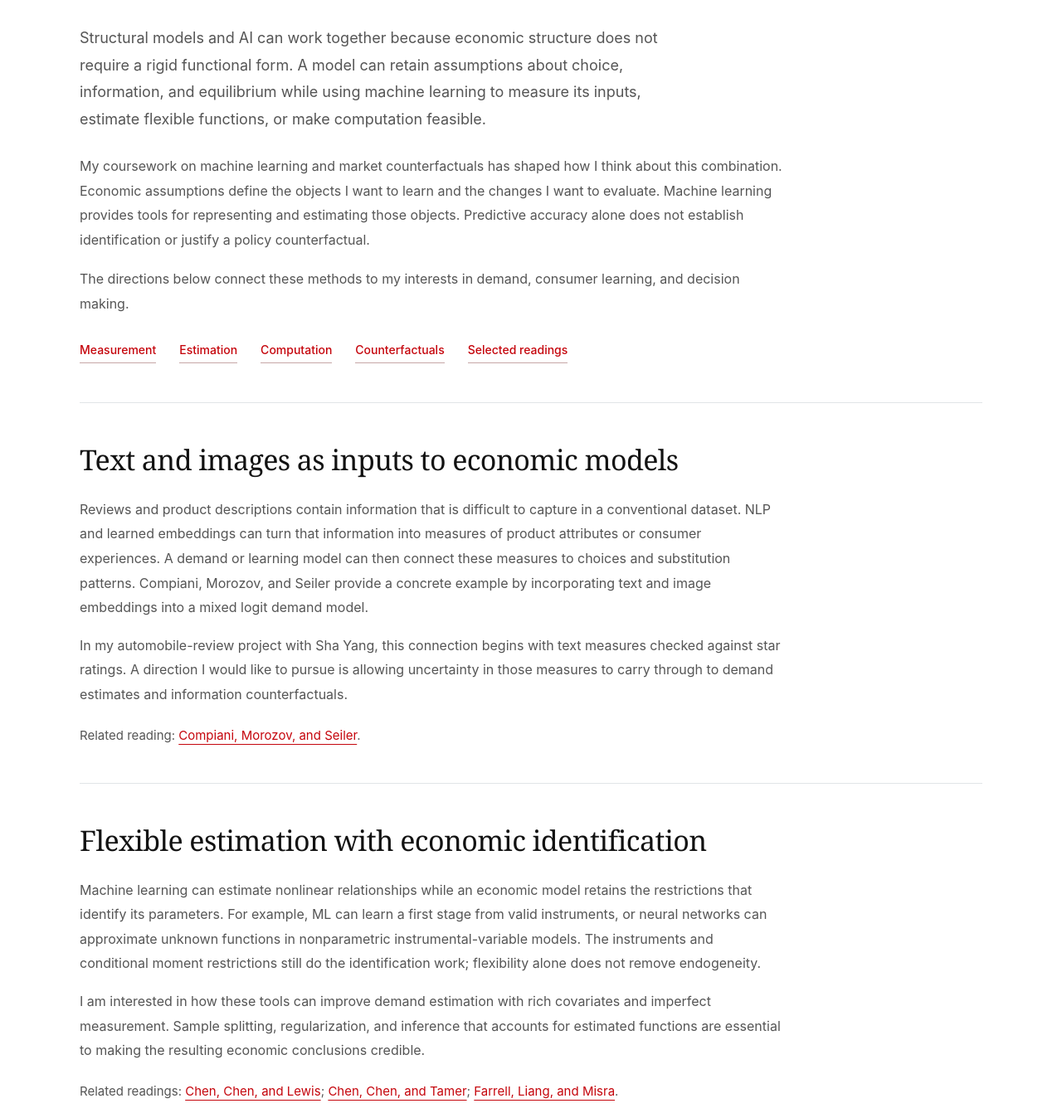
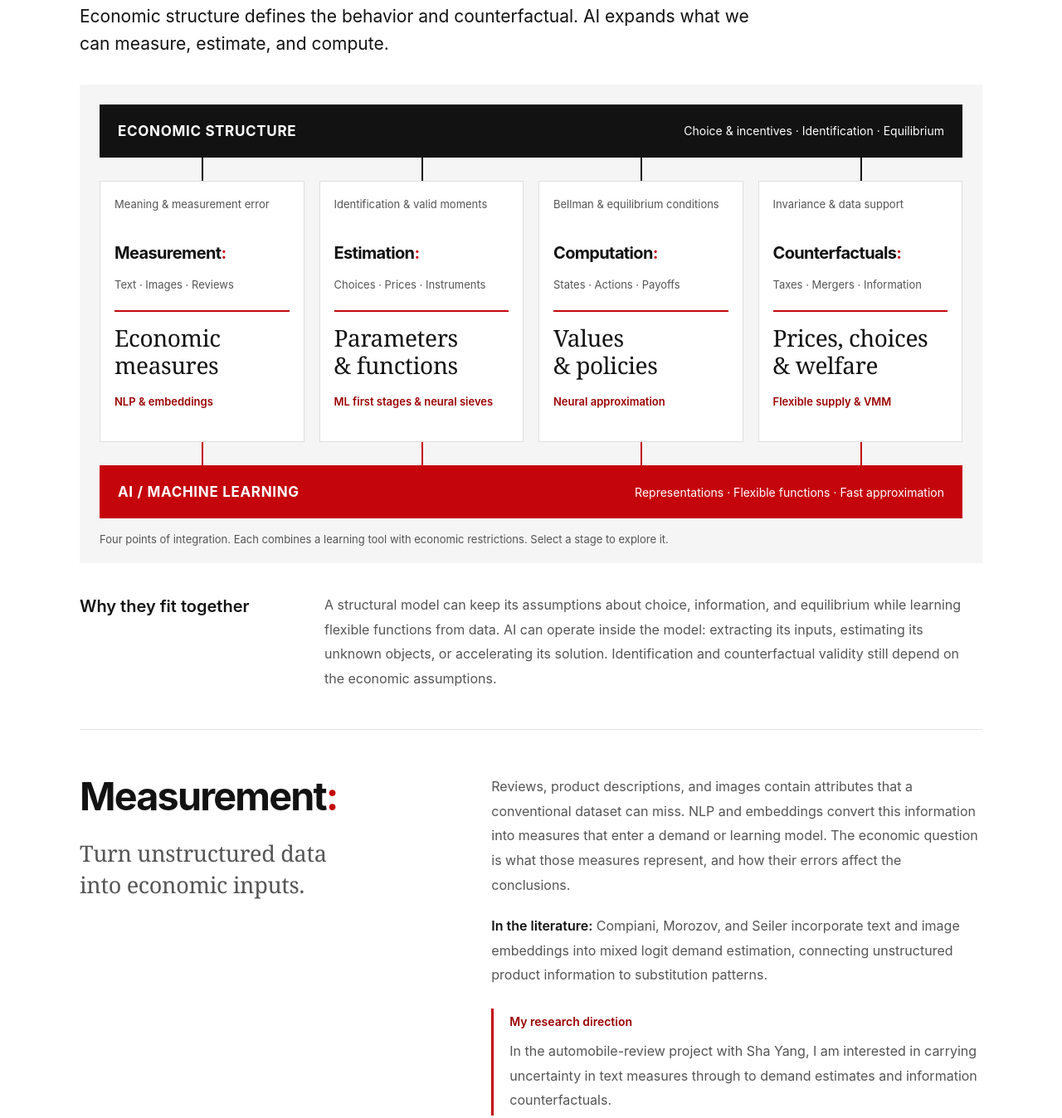
Before and after one commit to ZacharyZhangIOMKT/zacharyzhangiomkt.github.io, a plain HTML site: page ideas.html in a window 1280 px wide. Shown: the part 277-1625 px from the top of the page at 83% size. Drawn offline with Linux system fonts and the light colour scheme.

Commit message:
Lead Structural Models × AI with a visual framework and stronger method headings

```diff
--- /dev/null
+++ b/ideas.css
@@ -0,0 +1,47 @@
+/* A visual methods map and stronger hierarchy for Structural Models × AI. */
+.ideas-page .ideas-hero{padding-top:54px;padding-bottom:0}
+.ideas-page .ideas-hero>.eyebrow{margin-bottom:17px}
+.ideas-page .ideas-hero>h1{font-size:clamp(43px,5.1vw,68px);line-height:1.08;letter-spacing:-2px;margin-bottom:21px}
+.ideas-page .ideas-hero>h1 em{white-space:nowrap}
+.ideas-page .ideas-lead{max-width:820px;font-size:21px;line-height:1.6;color:var(--ink);margin-bottom:32px}
+.ideas-page .concept-map{margin:0;background:#f5f5f5;padding:24px 24px 18px}
+.ideas-page .structure-band,.ideas-page .learning-band{display:flex;align-items:center;justify-content:space-between;gap:20px;padding:18px 22px}
+.ideas-page .structure-band{background:var(--ink);color:#fff}
+.ideas-page .learning-band{background:var(--red);color:#fff}
+.ideas-page .band-title{font-size:17px;letter-spacing:.04em;font-weight:700}
+.ideas-page .band-description{font-size:14px;text-align:right}
+.ideas-page .map-stages{display:grid;grid-template-columns:repeat(4,minmax(0,1fr));gap:18px;padding:28px 0}
+.ideas-page .map-node{position:relative;display:flex;flex-direction:column;background:#fff;text-decoration:none;border:1px solid #dedede;padding:18px 17px;min-width:0;transition:border-color .15s,background .15s}
+.ideas-page .map-node:before{content:"";position:absolute;left:50%;top:-29px;height:28px;border-left:2px solid var(--ink)}
+.ideas-page .map-node:after{content:"";position:absolute;left:50%;bottom:-29px;height:28px;border-left:2px solid var(--red)}
+.ideas-page .map-node:hover{border-color:var(--red);background:#fff9f9}
+.ideas-page .map-constraint{font-size:13px;line-height:1.45;color:var(--muted);min-height:38px;margin-bottom:18px}
+.ideas-page .map-node h2{font-family:var(--sans);font-weight:650;font-size:20px;line-height:1.2;letter-spacing:-.65px;margin-bottom:17px}
+.ideas-page .map-node h2 span{color:var(--red)}
+.ideas-page .map-input{font-size:13px;line-height:1.5;color:var(--muted);min-height:40px}
+.ideas-page .map-output{font-family:var(--serif);font-size:28px;line-height:1.18;letter-spacing:-.4px;padding:15px 0 18px;flex:1;border-top:2px solid var(--red)}
+.ideas-page .map-tool{font-size:13px;line-height:1.5;color:var(--accent);font-weight:600;min-height:39px}
+.ideas-page .concept-map figcaption{font-size:13px;line-height:1.6;color:var(--muted);padding-top:15px}
+.ideas-page .compatibility{display:grid;grid-template-columns:260px 1fr;gap:35px;padding:36px 0 46px;align-items:start}
+.ideas-page .compatibility h2{font-family:var(--sans);font-size:20px;font-weight:600;line-height:1.4;margin:2px 0 0}
+.ideas-page .compatibility p{font-size:16px;line-height:1.85;margin:0}
+.ideas-page .method-sections{padding-bottom:35px}
+.ideas-page .method-section{display:grid;grid-template-columns:minmax(0,1fr) minmax(0,1.35fr);gap:58px;border-top:1px solid var(--line);padding:54px 0 58px;scroll-margin-top:120px}
+.ideas-page .method-heading h2{font-family:var(--sans);font-size:clamp(32px,3.65vw,49px);font-weight:650;line-height:1.15;letter-spacing:-1.8px;margin-bottom:22px;overflow-wrap:normal}
+.ideas-page .method-heading h2 span{color:var(--red)}
+.ideas-page .method-heading h3{font-size:27px;line-height:1.4;color:var(--muted);letter-spacing:-.3px}
+.ideas-page .method-body p{font-size:16px;line-height:1.85;margin-bottom:20px}
+.ideas-page .method-body strong{font-weight:600;color:var(--ink)}
+.ideas-page .method-body .direction{border-left:3px solid var(--red);padding:3px 0 3px 19px;margin:25px 0}
+.ideas-page .direction strong{display:block;font-size:14px;color:var(--accent);margin-bottom:8px}
+.ideas-page .method-body .method-reading{font-size:14px;margin-bottom:0}
+.ideas-page .method-reading a{color:var(--accent)}
+.ideas-page #readings{padding-bottom:50px;scroll-margin-top:120px}
+.ideas-page #readings .research-group-heading{border-top:2px solid var(--red)}
+.ideas-page #readings .research-group-heading h2{font-size:36px}
+.ideas-page #readings .research-group-heading p{font-size:16px;max-width:800px}
+.ideas-page .reading-list{max-width:100%;display:grid;grid-template-columns:1fr 1fr;column-gap:55px;row-gap:7px;margin-top:8px}
+.ideas-page .reading-list li{padding-bottom:24px}
+@media(max-width:1000px){.ideas-page .map-stages{gap:12px}.ideas-page .concept-map{padding:20px 16px 16px}.ideas-page .map-node{padding:15px 12px}.ideas-page .map-node h2{font-size:17px;letter-spacing:-.4px}.ideas-page .map-output{font-size:25px}.ideas-page .band-description{font-size:13px}.ideas-page .band-title{font-size:15px}.ideas-page .method-section{gap:35px}.ideas-page .method-heading h2{font-size:34px;letter-spacing:-1.2px}}
+@media(max-width:850px){.ideas-page .ideas-hero{padding-top:40px}.ideas-page .ideas-lead{font-size:18px}.ideas-page .map-stages{grid-template-columns:1fr 1fr;gap:18px;padding:22px 0}.ideas-page .map-node:before,.ideas-page .map-node:after{display:none}.ideas-page .map-node{border-top:2px solid var(--ink);border-bottom:2px solid var(--red);padding:18px}.ideas-page .map-node h2{font-size:20px}.ideas-page .map-output{font-size:28px}.ideas-page .structure-band,.ideas-page .learning-band{display:block;padding:17px 18px}.ideas-page .band-title{display:block;font-size:16px}.ideas-page .band-description{display:block;text-align:left;margin-top:7px;font-size:13px}.ideas-page .compatibility{grid-template-columns:1fr;gap:14px;padding:29px 0 35px}.ideas-page .method-section{grid-template-columns:1fr;gap:8px;padding:34px 0 38px}.ideas-page .method-heading h2{font-size:clamp(31px,7.5vw,48px);margin-bottom:15px}.ideas-page .method-heading h3{font-size:25px;margin-bottom:18px}.ideas-page .reading-list{grid-template-columns:1fr}}
+@media(max-width:430px){.ideas-page .concept-map{padding:15px 12px}.ideas-page .map-stages{grid-template-columns:1fr;gap:16px;padding:18px 0}.ideas-page .map-node{display:grid;grid-template-columns:1fr 1fr;column-gap:18px;padding:18px}.ideas-page .map-constraint{grid-column:1/-1;min-height:0;margin-bottom:10px}.ideas-page .map-node h2{grid-column:1/-1;margin-bottom:13px;font-size:22px}.ideas-page .map-input{grid-column:1;min-height:0;align-self:center}.ideas-page .map-output{grid-column:2;grid-row:3/5;font-size:26px;padding:10px 0 0}.ideas-page .map-tool{grid-column:1;min-height:0;padding-top:9px}.ideas-page .ideas-hero>h1{font-size:41px;letter-spacing:-1.3px}.ideas-page .band-description{font-size:13px}}
--- a/ideas.html
+++ b/ideas.html
@@ -2,25 +2,33 @@
 <html lang="en"><head><meta charset="utf-8"><meta name="viewport" content="width=device-width,initial-scale=1">
 <title>Structural Models × AI | Zachary Zheng Zhang</title>
 <meta name="description" content="Zachary Zheng Zhang — economics, structural models, AI, and policy learning at the University of Wisconsin–Madison.">
-<meta name="theme-color" content="#c5050c"><link rel="icon" href="favicon.svg?v=45985ab4f6cf" type="image/svg+xml"><link rel="stylesheet" href="style.css?v=45985ab4f6cf"><script defer src="site.js"></script></head>
-<body><a class="skip-link" href="#main">Skip to content</a>
+<meta name="theme-color" content="#c5050c"><link rel="icon" href="favicon.svg?v=45985ab4f6cf" type="image/svg+xml"><link rel="stylesheet" href="style.css?v=45985ab4f6cf"><link rel="stylesheet" href="ideas.css?v=20261121"><script defer src="site.js"></script></head>
+<body class="ideas-page"><a class="skip-link" href="#main">Skip to content</a>
 <header class="site-header"><div class="header-inner"><a class="wordmark" href="index.html" aria-label="Zachary Zheng Zhang home">Zachary <span>Zhang</span><span class="wordmark-detail">Economics · Data Science · Mathematics</span></a>
 <button class="menu-toggle" aria-controls="site-nav" aria-expanded="false">Menu</button><nav id="site-nav" aria-label="Main navigation"><a href="index.html">About</a><a href="structural.html">Structural Models</a><a href="ai.html">AI in Econ and Marketing</a><a href="conferences.html">Conference Presentations</a><a href="coursework.html">Graduate Coursework</a><a href="ideas.html" aria-current="page">Structural Models × AI</a></nav></div></header>
+
 <main id="main">
-<section class="page-intro wrap"><p class="eyebrow">Research ideas · Methods and readings</p><h1>Structural Models <em>× AI</em></h1><p class="page-lead">Structural models and AI can work together because economic structure does not require a rigid functional form. A model can retain assumptions about choice, information, and equilibrium while using machine learning to measure its inputs, estimate flexible functions, or make computation feasible.</p>
-<div class="intro-explanation"><p>My coursework on machine learning and market counterfactuals has shaped how I think about this combination. Economic assumptions define the objects I want to learn and the changes I want to evaluate. Machine learning provides tools for representing and estimating those objects. Predictive accuracy alone does not establish identification or justify a policy counterfactual.</p><p>The directions below connect these methods to my interests in demand, consumer learning, and decision making.</p></div>
-<div class="page-jump-links"><a class="text-link" href="#measurement">Measurement</a><a class="text-link" href="#estimation">Estimation</a><a class="text-link" href="#computation">Computation</a><a class="text-link" href="#counterfactuals">Counterfactuals</a><a class="text-link" href="#readings">Selected readings</a></div></section>
+<section class="wrap ideas-hero"><p class="eyebrow">Research ideas · Methods and readings</p><h1>Structural Models <em>× AI</em></h1><p class="ideas-lead">Economic structure defines the behavior and counterfactual. AI expands what we can measure, estimate, and compute.</p>
 
-<section class="wrap ideas" aria-label="Ways to combine structural models and AI">
-<article class="idea" id="measurement"><h2>Text and images as inputs to economic models</h2><p class="idea-description">Reviews and product descriptions contain information that is difficult to capture in a conventional dataset. NLP and learned embeddings can turn that information into measures of product attributes or consumer experiences. A demand or learning model can then connect these measures to choices and substitution patterns. Compiani, Morozov, and Seiler provide a concrete example by incorporating text and image embeddings into a mixed logit demand model.</p><p class="idea-description">In my automobile-review project with Sha Yang, this connection begins with text measures checked against star ratings. A direction I would like to pursue is allowing uncertainty in those measures to carry through to demand estimates and information counterfactuals.</p><p class="idea-reading">Related reading: <a href="#reading-demand">Compiani, Morozov, and Seiler</a>.</p></article>
-
-<article class="idea" id="estimation"><h2>Flexible estimation with economic identification</h2><p class="idea-description">Machine learning can estimate nonlinear relationships while an economic model retains the restrictions that identify its parameters. For example, ML can learn a first stage from valid instruments, or neural networks can approximate unknown functions in nonparametric instrumental-variable models. The instruments and conditional moment restrictions still do the identification work; flexibility alone does not remove endogeneity.</p><p class="idea-description">I am interested in how these tools can improve demand estimation with rich covariates and imperfect measurement. Sample splitting, regularization, and inference that accounts for estimated functions are essential to making the resulting economic conclusions credible.</p><p class="idea-reading">Related readings: <a href="#reading-iv">Chen, Chen, and Lewis</a>; <a href="#reading-npiv">Chen, Chen, and Tamer</a>; <a href="#reading-inference">Farrell, Liang, and Misra</a>.</p></article>
-
-<article class="idea" id="computation"><h2>Neural networks inside dynamic models</h2><p class="idea-description">Dynamic models can be expensive to solve when firms or consumers face many possible states. Neural networks can approximate costly parts of the computation while the model keeps its decision rules and Bellman conditions. In the preschool-market example discussed in class, Bodéré trains a network to approximate static equilibrium profits and uses its learned features in value-function approximation.</p><p class="idea-description">This suggests a possible extension of my work on consumer learning: approximate continuation values or other expensive model components, then check the approximation against the model’s optimality conditions and the states reached under a counterfactual. Reinforcement learning also connects to dynamic decision problems, but using it as a solution method is different from assuming that people themselves learn through an RL algorithm.</p><p class="idea-reading">Related reading: <a href="#reading-dynamic">Bodéré</a>.</p></article>
-
-<article class="idea" id="counterfactuals"><h2>Flexible supply and market counterfactuals</h2><p class="idea-description">The market-counterfactual lecture gives a direct example of economic structure combined with ML. Chiang, Collison, Magnolfi, and Sullivan use neural networks and the Variational Method of Moments to estimate a flexible supply relationship, with instruments addressing endogenous market outcomes. Counterfactual prices must still be consistent with demand and market equilibrium.</p><p class="idea-description">I would like to understand how this flexibility changes the conclusions of merger, tax, or product-regulation exercises relative to conventional supply specifications. It also makes the limits clear: the combined supply relationship does not by itself separate marginal costs from markups, and counterfactuals far beyond the observed data require particular care.</p><p class="idea-reading">Related reading: <a href="#reading-supply">Chiang, Collison, Magnolfi, and Sullivan</a>.</p></article>
+<figure class="concept-map" aria-labelledby="map-caption">
+<div class="structure-band"><span class="band-title">ECONOMIC STRUCTURE</span><span class="band-description">Choice & incentives · Identification · Equilibrium</span></div>
+<div class="map-stages">
+<a class="map-node" href="#measurement"><span class="map-constraint">Meaning & measurement error</span><h2>Measurement<span>:</span></h2><span class="map-input">Text · Images · Reviews</span><span class="map-output">Economic<br>measures</span><span class="map-tool">NLP & embeddings</span></a>
+<a class="map-node" href="#estimation"><span class="map-constraint">Identification & valid moments</span><h2>Estimation<span>:</span></h2><span class="map-input">Choices · Prices · Instruments</span><span class="map-output">Parameters<br>& functions</span><span class="map-tool">ML first stages & neural sieves</span></a>
+<a class="map-node" href="#computation"><span class="map-constraint">Bellman & equilibrium conditions</span><h2>Computation<span>:</span></h2><span class="map-input">States · Actions · Payoffs</span><span class="map-output">Values<br>& policies</span><span class="map-tool">Neural approximation</span></a>
+<a class="map-node" href="#counterfactuals"><span class="map-constraint">Invariance & data support</span><h2>Counterfactuals<span>:</span></h2><span class="map-input">Taxes · Mergers · Information</span><span class="map-output">Prices, choices<br>& welfare</span><span class="map-tool">Flexible supply & VMM</span></a>
+</div>
+<div class="learning-band"><span class="band-title">AI / MACHINE LEARNING</span><span class="band-description">Representations · Flexible functions · Fast approximation</span></div>
+<figcaption id="map-caption">Four points of integration. Each combines a learning tool with economic restrictions. Select a stage to explore it.</figcaption>
+</figure>
+<div class="compatibility"><h2>Why they fit together</h2><p>A structural model can keep its assumptions about choice, information, and equilibrium while learning flexible functions from data. AI can operate inside the model: extracting its inputs, estimating its unknown objects, or accelerating its solution. Identification and counterfactual validity still depend on the economic assumptions.</p></div>
 </section>
-
+<section class="wrap method-sections" aria-label="Four ways to combine structural models and AI">
+<article class="method-section" id="measurement"><header class="method-heading"><h2>Measurement<span>:</span></h2><h3>Turn unstructured data<br>into economic inputs.</h3></header><div class="method-body"><p>Reviews, product descriptions, and images contain attributes that a conventional dataset can miss. NLP and embeddings convert this information into measures that enter a demand or learning model. The economic question is what those measures represent, and how their errors affect the conclusions.</p><p><strong>In the literature:</strong> Compiani, Morozov, and Seiler incorporate text and image embeddings into mixed logit demand estimation, connecting unstructured product information to substitution patterns.</p><p class="direction"><strong>My research direction</strong>In the automobile-review project with Sha Yang, I am interested in carrying uncertainty in text measures through to demand estimates and information counterfactuals.</p><p class="method-reading">Reading: <a href="#reading-demand">Compiani, Morozov, and Seiler</a>.</p></div></article>
+<article class="method-section" id="estimation"><header class="method-heading"><h2>Estimation<span>:</span></h2><h3>Learn flexible functions<br>under identifying restrictions.</h3></header><div class="method-body"><p>Machine learning can capture nonlinear first stages or approximate unknown functions in IV models. Instruments, exclusion restrictions, and conditional moments identify the economic object. Regularization, sample splitting, and appropriate inference make flexible estimation useful for economic conclusions.</p><p><strong>In the literature:</strong> Chen, Chen, and Lewis use ML to learn instruments within a linear IV framework. Chen, Chen, and Tamer study neural-network estimators in nonparametric IV models. Farrell, Liang, and Misra connect deep learning to semiparametric inference.</p><p class="direction"><strong>My research direction</strong>Use flexible estimation in demand models with rich covariates and imperfect measurement, while making the identifying variation explicit.</p><p class="method-reading">Readings: <a href="#reading-iv">Chen, Chen, and Lewis</a>; <a href="#reading-npiv">Chen, Chen, and Tamer</a>; <a href="#reading-inference">Farrell, Liang, and Misra</a>.</p></div></article>
+<article class="method-section" id="computation"><header class="method-heading"><h2>Computation<span>:</span></h2><h3>Make richer dynamic<br>models feasible.</h3></header><div class="method-body"><p>Dynamic models become costly as the state space grows. Neural networks can approximate expensive profit or continuation-value calculations. Bellman equations and equilibrium conditions continue to discipline the solution, including in states reached under a new policy.</p><p><strong>In the literature:</strong> Bodéré’s preschool-market application trains a network to approximate static equilibrium profits, then uses its learned features in value-function approximation. The economic model determines the problem; the network helps make the computation manageable.</p><p class="direction"><strong>My research direction</strong>Explore neural approximations for dynamic consumer learning, and assess their accuracy using optimality conditions and policy-relevant states.</p><p class="method-reading">Reading: <a href="#reading-dynamic">Bodéré</a>.</p></div></article>
+<article class="method-section" id="counterfactuals"><header class="method-heading"><h2>Counterfactuals<span>:</span></h2><h3>Change the rules.<br>Solve the market again.</h3></header><div class="method-body"><p>A counterfactual specifies what changes and which relationships remain stable. Flexible demand and supply functions can then be used to solve for a new equilibrium and examine prices, choices, and welfare. Credibility depends on identifying variation, data support, and the assumptions carried into the new environment.</p><p><strong>In the literature:</strong> Chiang, Collison, Magnolfi, and Sullivan combine neural supply estimation with instruments and the Variational Method of Moments. Counterfactual prices must remain consistent with demand and equilibrium. Their combined supply function does not by itself separate marginal costs from markups.</p><p class="direction"><strong>My research direction</strong>Study how flexible supply estimation changes merger, tax, or product-regulation conclusions relative to conventional specifications.</p><p class="method-reading">Reading: <a href="#reading-supply">Chiang, Collison, Magnolfi, and Sullivan</a>.</p></div></article>
+</section>
 <section class="wrap ideas" id="readings" aria-labelledby="readings-heading"><div class="research-group-heading"><h2 id="readings-heading">Selected readings</h2><p>Papers discussed in my coursework that connect to these ideas. Links point to published articles or author-hosted versions; some working papers have been revised since the lectures.</p></div>
 <ol class="reading-list">
 <li id="reading-demand"><a href="https://onlinelibrary.wiley.com/doi/10.1111/1756-2171.70052" target="_blank" rel="noopener">Demand Estimation with Text and Image Data</a><br><span class="reading-authors">Giovanni Compiani, Ilya Morozov, and Stephan Seiler · 2026 · The RAND Journal of Economics</span><p>Learned representations of unstructured product data as inputs to a demand model.</p></li>
```
